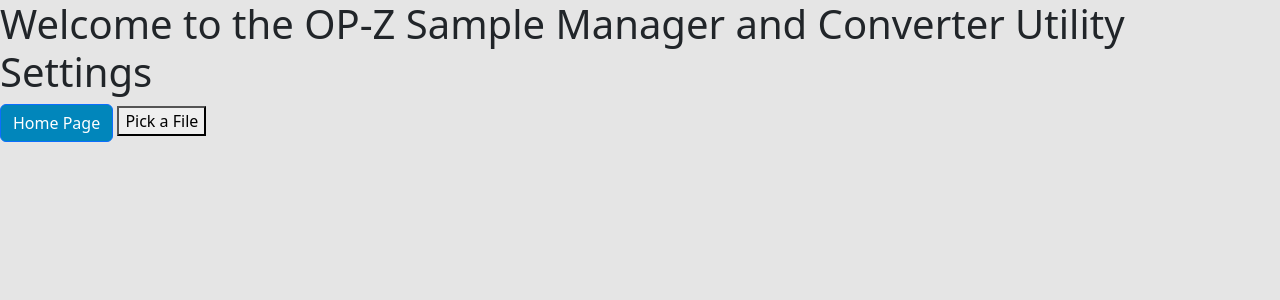
After one commit to Romano-Garmez/opz-sample-manager, a Flask app: page /utilitysettings in a window 1280 px wide. The commit adds this page. Shown: the top 300 px of the page. Run offline with Flask 3, Linux system fonts and the light colour scheme.

Commit message:
file path selector

```diff
--- a/app.py
+++ b/app.py
@@ -7,6 +7,9 @@
 import werkzeug.utils
 import subprocess
 import uuid
+import threading
+import tkinter as tk
+from tkinter import filedialog
 
 app = Flask(__name__)
 CORS(app)  # Enable CORS for all routes
@@ -59,6 +62,9 @@
 def configeditor():
     return render_template("configeditor.html")
 
+@app.route("/utilitysettings")
+def utilitysettings():
+    return render_template("utilitysettings.html")
 
 @app.route("/save-opz-dir", methods=["POST"])
 def process_directory():
@@ -296,6 +302,35 @@
     except Exception as e:
         return jsonify({"error": str(e)}), 500
 
+
+@app.route('/get-file-path-from-user')
+def get_file_path_from_user():
+    path = user_select_path()
+    if path:
+        return jsonify({"path": path})
+    else:
+        return jsonify({"error": "No file selected"}), 400
+
+
+def user_select_path():
+    result = [None]
+
+    def pick():
+        import tkinter as tk
+        from tkinter import filedialog
+        root = tk.Tk()
+        root.withdraw()
+        # TODO: force the file dialoge to the top and / or hide the pyqt5 window
+        result[0] = filedialog.askopenfilename()
+        root.destroy()
+
+    t = threading.Thread(target=pick)
+    t.start()
+    t.join()
+
+    return result[0]
+
+
 @app.route('/get-config/general')
 def get_general_config():
     general_json_path = os.path.join(OPZ_MOUNT_PATH, 'config', 'general.json')
--- /dev/null
+++ b/static/js/utilitysettings.js
@@ -0,0 +1,10 @@
+async function openFilePicker() {
+    const res = await fetch("/get-file-path-from-user");
+    document.getElementById("result").textContent = "Look behind the app for the file browser lol.";
+    const data = await res.json();
+    if (res.ok) {
+      document.getElementById("result").textContent = "Selected path: " + data.path;
+    } else {
+      document.getElementById("result").textContent = "Cancelled";
+    }
+  }
--- a/templates/index.html
+++ b/templates/index.html
@@ -1,7 +1,7 @@
 {% extends "base.html" %}
 
 {%block title %}
-<title>OP-Z Sample Manager</title>
+<title>OP-Z Sample Manager and Converter</title>
 {%endblock%}
 
 {% block main %}
@@ -14,6 +14,8 @@
 
 <button onclick="window.location.href='/configeditor'" class="btn btn-primary">Config Editor</button>
 
+<button onclick="window.location.href='/utilitysettings'" class="btn btn-primary">Utility Settings</button>
+
 {% endblock %}
 
 </html>
--- /dev/null
+++ b/templates/utilitysettings.html
@@ -0,0 +1,26 @@
+{% extends "base.html" %}
+
+{%block stylesheets %}
+<link rel="stylesheet" href="/static/css/sampleconverter.css">
+{%endblock%}
+
+{%block title %}
+<title>OP-Z Sample Manager and Converter Utility Settings</title>
+{%endblock%}
+
+{% block main %}
+<h1>Welcome to the OP-Z Sample Manager and Converter Utility Settings</h1>
+
+<button onclick="window.location.href='/'" class="btn btn-primary">Home Page</button>
+
+<button onclick="openFilePicker()">Pick a File</button>
+<p id="result"></p>
+
+
+
+
+<script src="/static/js/utilitysettings.js"></script>
+
+{% endblock %}
+
+</html>
```
